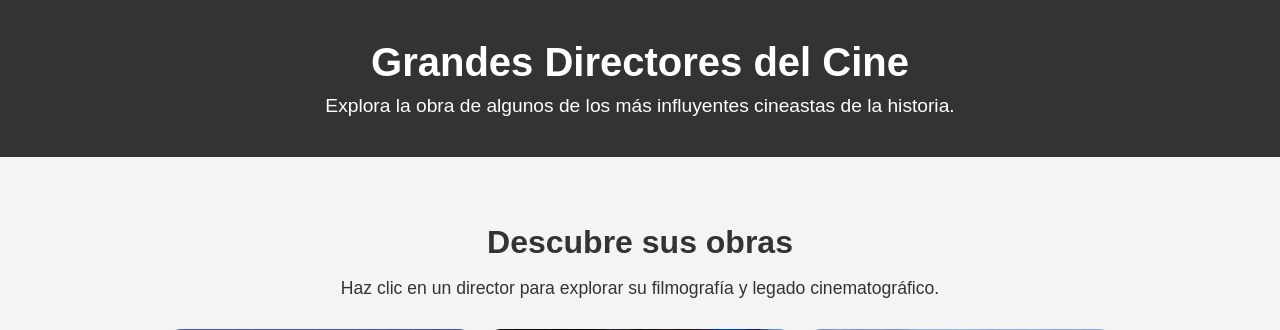
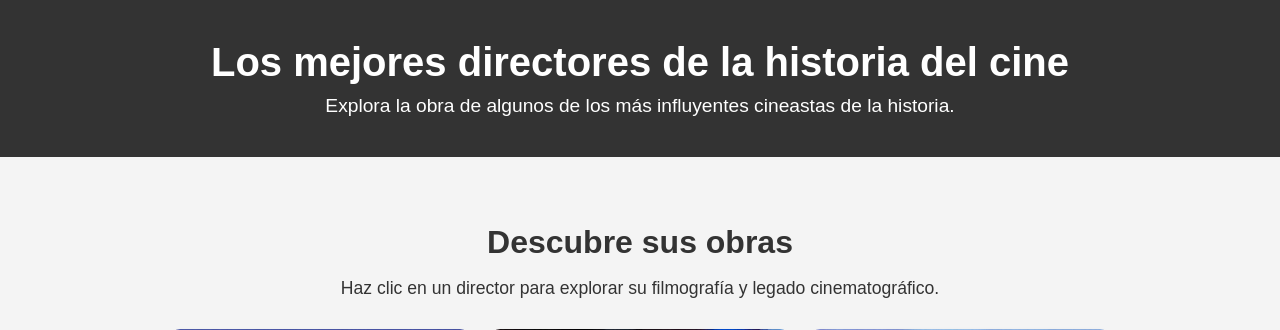
Before and after one commit to pabloap7/Mi-web, a Python web app: template fastapi/templates/index.html in a window 1280 px wide. Shown: the top 330 px of the page. Run offline with Jinja, Linux system fonts and the light colour scheme; the template is opened without the code that fills it, so the values that code supplies are empty.

Commit message:
listo para action

```diff
--- a/fastapi/templates/index.html
+++ b/fastapi/templates/index.html
@@ -9,7 +9,7 @@
 <body>
     <header class="header">
         <div class="container">
-            <h1>Grandes Directores del Cine</h1>
+            <h1>Los mejores directores de la historia del cine</h1>
             <p>Explora la obra de algunos de los más influyentes cineastas de la historia.</p>
         </div>
     </header>
```
Also changed, not shown: fastapi/.github/workflows/docker.yaml (added), 1 other file.
